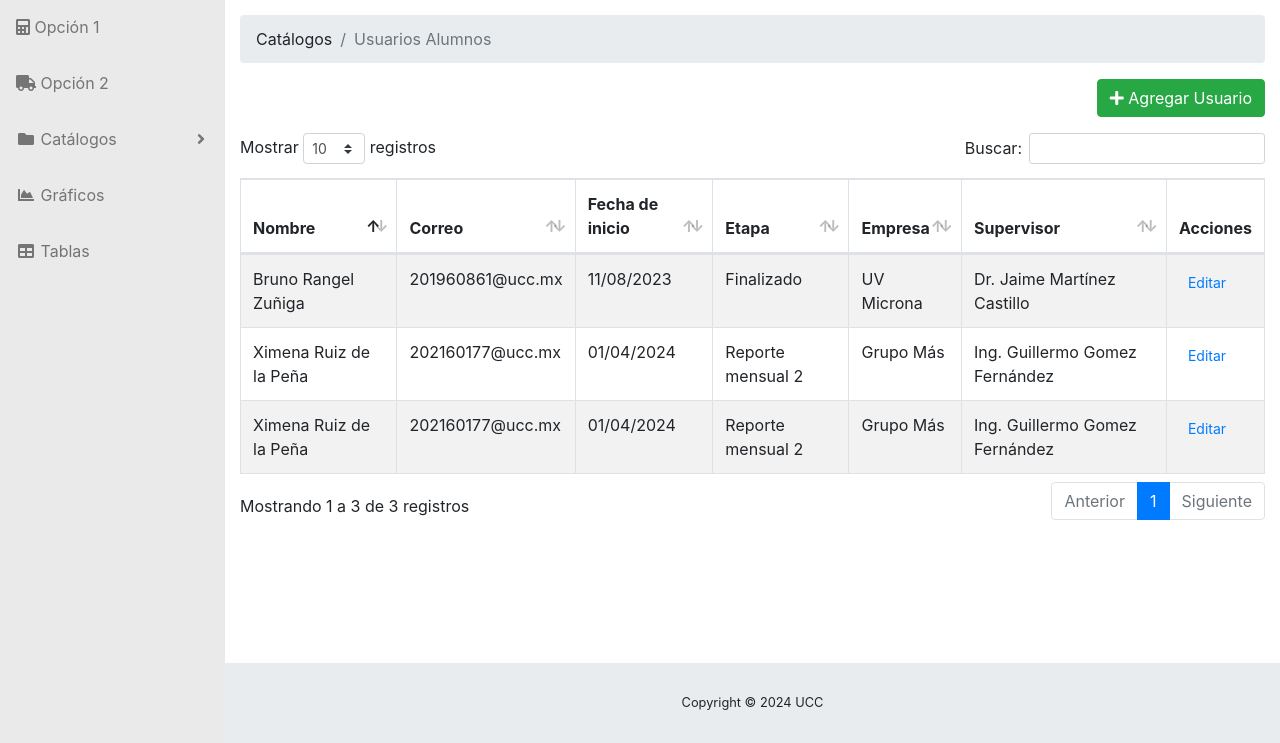
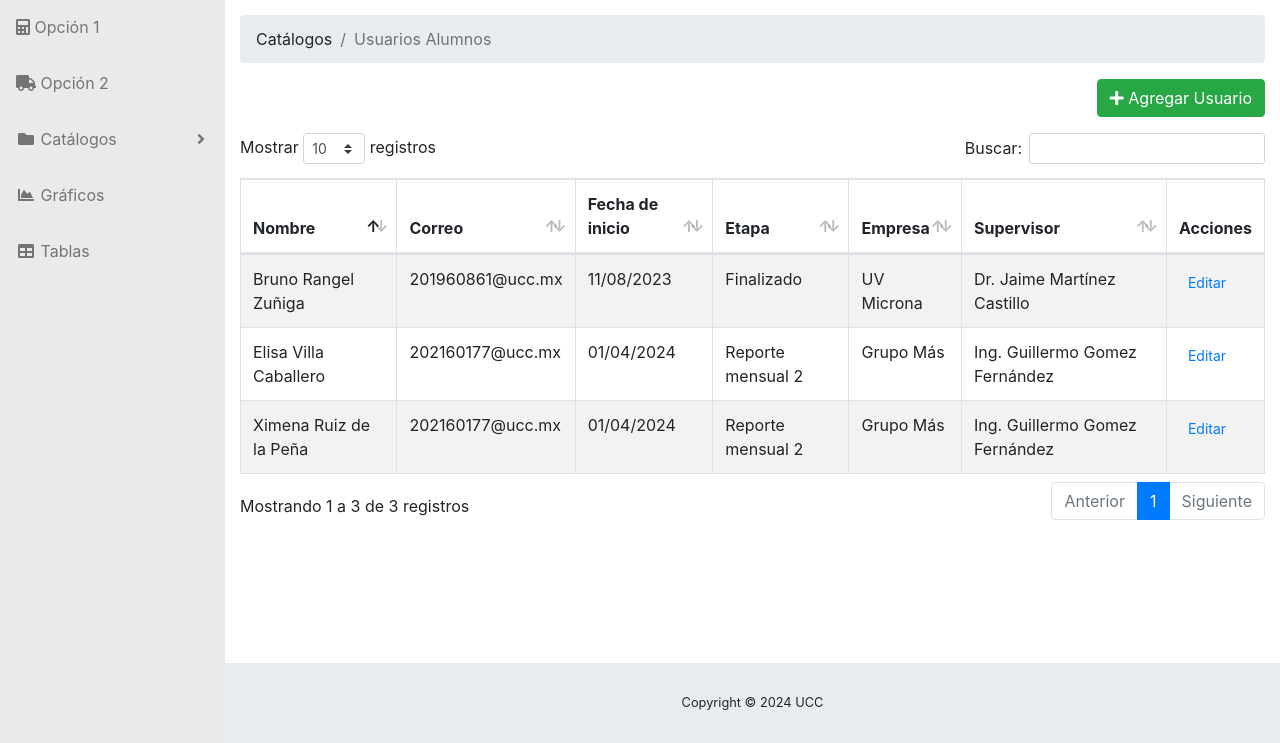
Before and after one commit to Desarrollo-de-aplicaciones-web-2024/proyecto-integrador-team-1, a PHP site: page /admin/catalogos/alumnos/usuarios_alumno.php in a window 1280 px wide. Shown: the part 57-800 px from the top of the page. Run offline with PHP 8.4, Linux system fonts and the light colour scheme.

Commit message:
Usuario alumno

```diff
--- a/app/admin/catalogos/alumnos/usuarios_alumno.php
+++ b/app/admin/catalogos/alumnos/usuarios_alumno.php
@@ -88,7 +88,7 @@ define('RUTA_INCLUDE', '../../../../'); //ajustar a necesidad
                         </td>
                     </tr>
                     <tr>
-                        <td>Ximena Ruiz de la Peña</td>
+                        <td>Elisa Villa Caballero</td>
                         <td>202160177@ucc.mx</td>
                         <td>01/04/2024</td>
                         <td>Reporte mensual 2</td>
```
